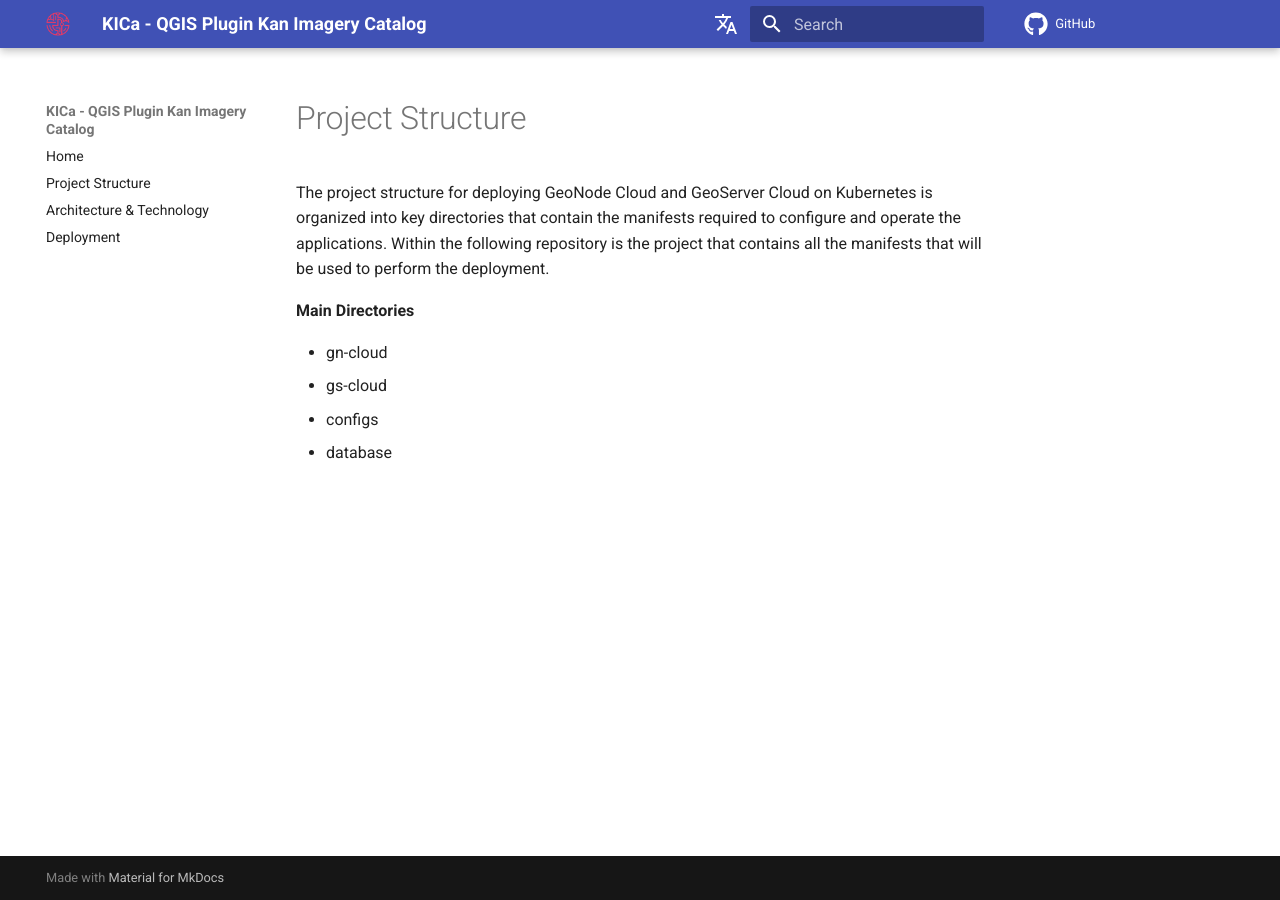
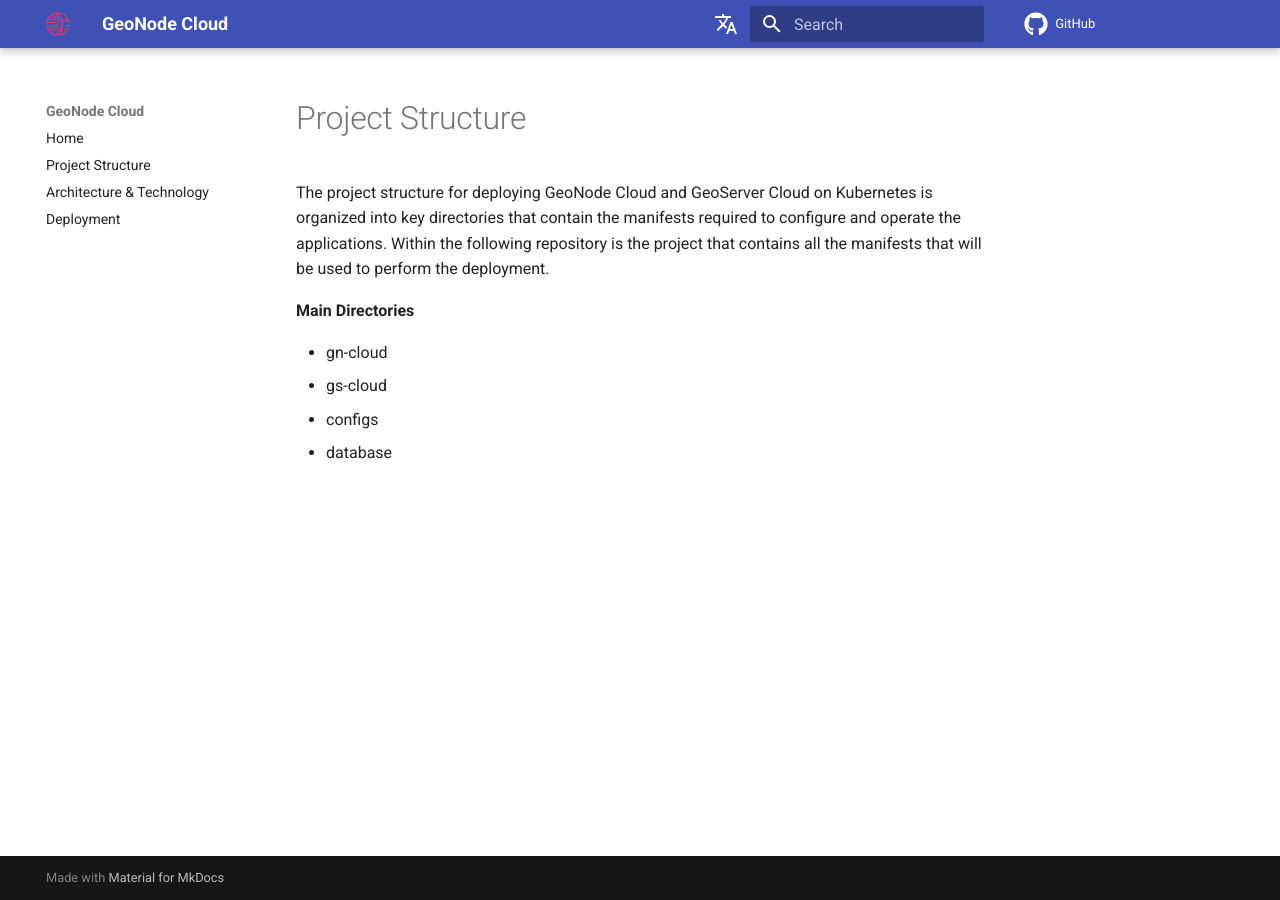
Before and after one commit to Kan-T-IT/geonode_cloud_documentation, an MkDocs documentation site: the page built from docs/source/project/index.md, in a window 1280 px wide. Built offline with MkDocs 1.6.1 and Material for MkDocs 9.7.7, drawn with Linux system fonts in a browser that asks for light colours; comment, search, counter and statistics services are not loaded.

Commit message:
configuration of Mkdocs

```diff
--- a/mkdocs.yml
+++ b/mkdocs.yml
@@ -1,4 +1,4 @@
-site_name: KICa - QGIS Plugin Kan Imagery Catalog
+site_name: GeoNode Cloud
 site_url: https://kan.com.ar/
 nav:
   - Home: source/index.md
@@ -23,7 +23,7 @@
   homepage: https://kan.com.ar
   analytics:
     provider: google
-    property: G-E7XJKS2PK3
+    property: G-Z1CERXCTNQ
   alternate:
     - name: English
       lang: en
```
